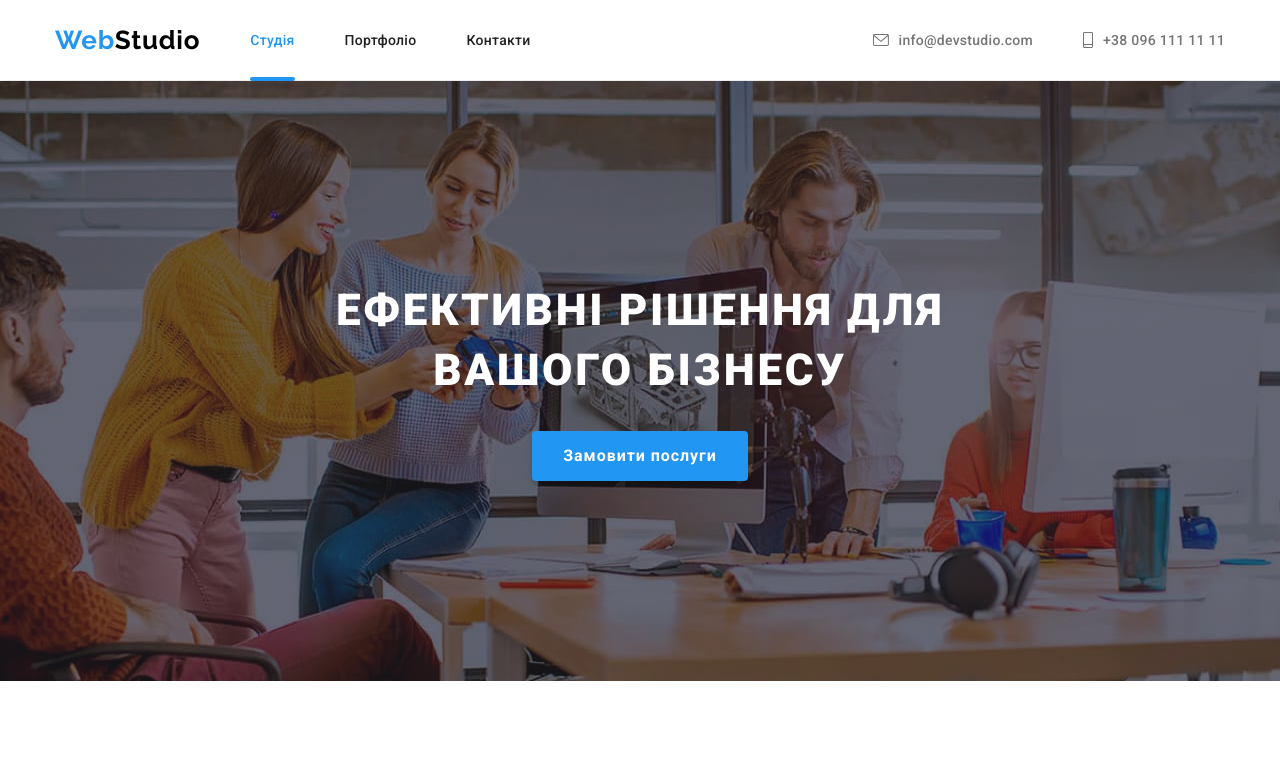
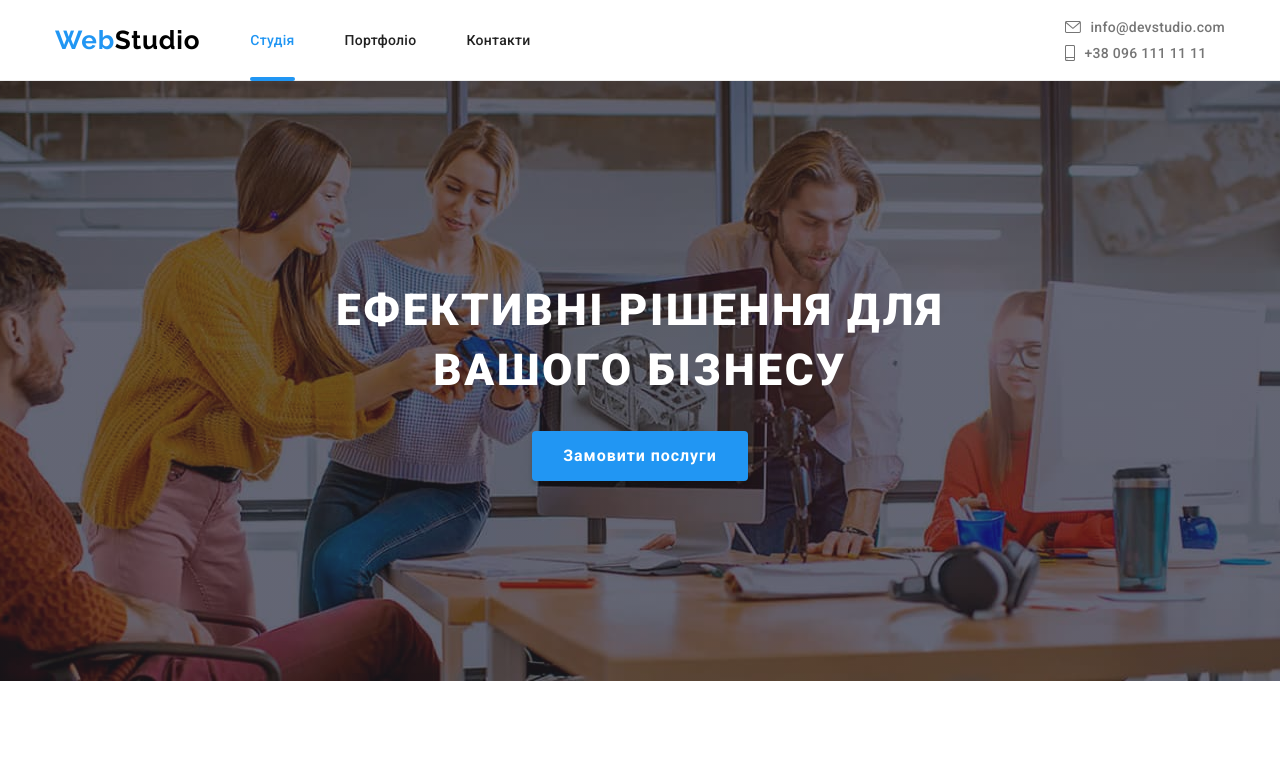
Before and after one commit to Dzhaman-Nazarii/WebStudio, a plain HTML site: page index.html in a window 1280 px wide. Shown: the top 771 px of the page. Drawn offline with nearby package versions, Linux system fonts and the light colour scheme.

Commit message:
started tablet

```diff
--- a/scss/components/_benefits.scss
+++ b/scss/components/_benefits.scss
@@ -1,6 +1,7 @@
 .benefits {
-	@media (max-width: 480px) {
-		display: none;
+	display: none;
+	@media (min-width: 1200px) {
+		display: block;
 	}
 	&__section {
 			padding: 0 0 94px 0;
--- a/scss/components/_contact.scss
+++ b/scss/components/_contact.scss
@@ -1,9 +1,13 @@
 .contact {
 	&__header {
-			display: flex;
-			gap: 50px;}
 	@media (max-width: 480px) {
 		display: none;
+	}
+	@media (min-width: 768px) {
+		display: flex;
+		flex-direction: column;
+		gap: 10px;
+	}
 	}
 	&__list {
 		font-weight: 500;
@@ -12,6 +16,9 @@
 		letter-spacing: 0.02em;
 		color: var(--color-paragraph);
 		list-style-type: none;}
+		@media (min-width: 768px) {
+			flex-direction: column;
+		}
 	&__link {
 		display: flex;
 		padding: 32px 0;
@@ -27,6 +34,9 @@
 		&:hover, &:focus {
 			cursor: pointer;
 			color: var(--color-addition);}
+		@media (min-width: 768px) {
+			padding: 0;
+		}
 	}
 	&__icon {
 		margin-right: 10px;
--- a/scss/components/_features.scss
+++ b/scss/components/_features.scss
@@ -1,10 +1,16 @@
 .features {
 	&__section {
+		padding: 60px 0;
+		@media (min-width: 1200px) {
 			padding: 94px 0;
+		}
 	}
 	&__list {
 		@media (min-width: 1200px) {
 			display: flex;
+		}
+		@media (min-width: 768px) {
+			columns: 2;
 		}
 	}
 	&__item {
```
Also changed, not shown: css/main.css, css/main.min.css, 2 other files.
